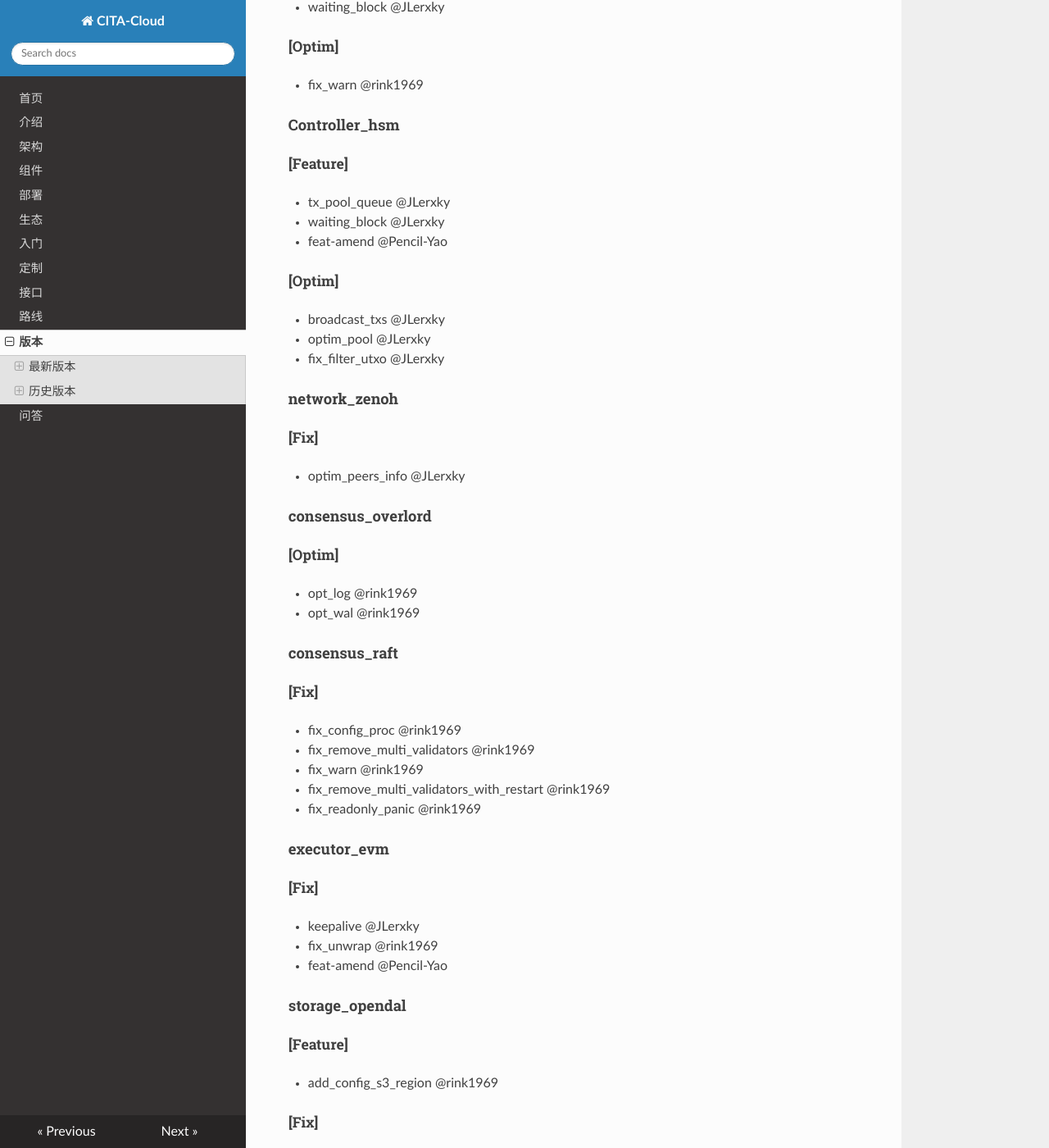
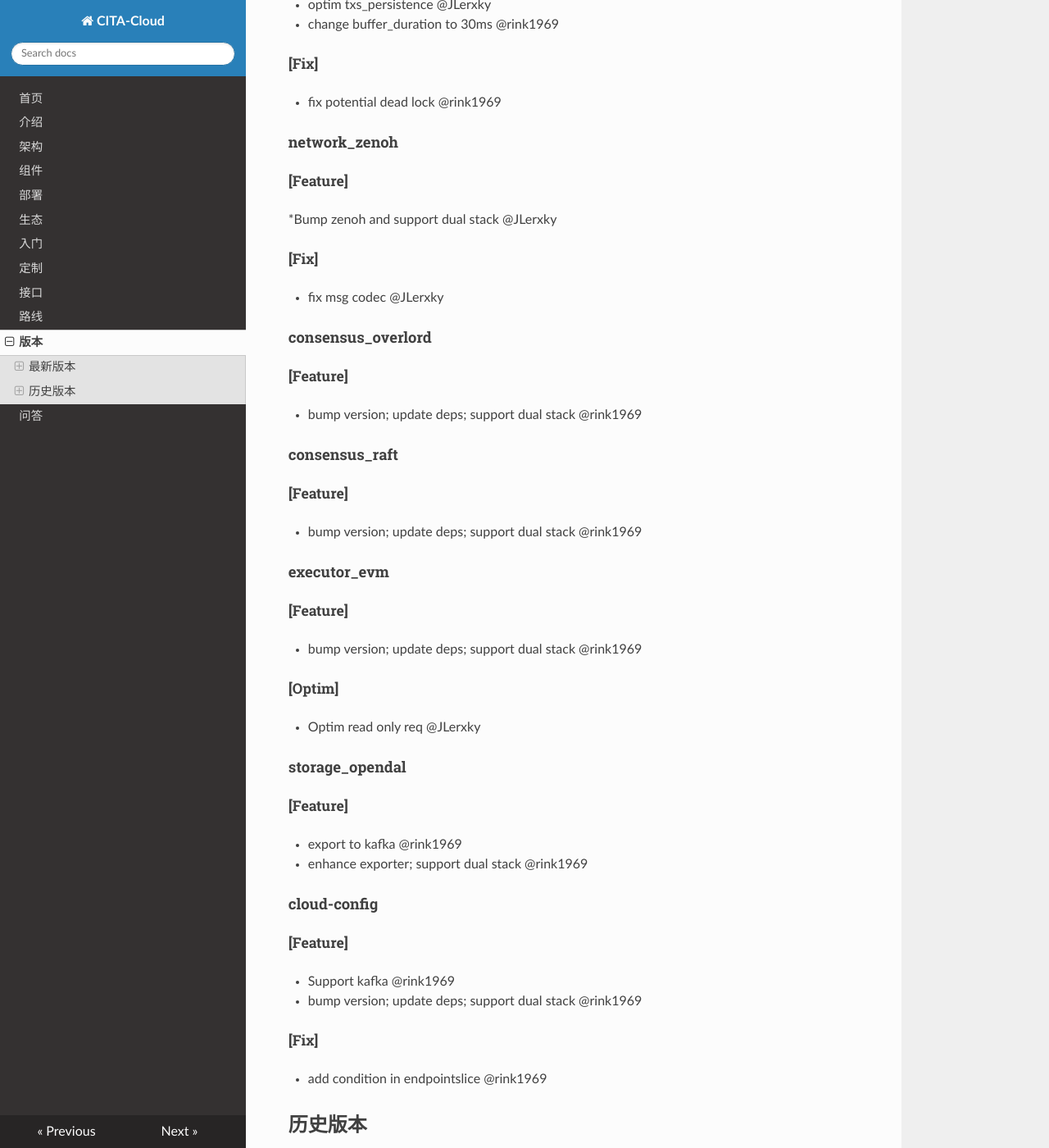
Before and after one commit to cita-cloud/docs, an MkDocs documentation site: the page built from docs/release.md, in a window 1280 px wide and 1400 px high, scrolled down 1348 px. Shown: the whole window at 82% size. Built offline with MkDocs 1.6.1, drawn with Linux system fonts in a browser that asks for light colours; nearby versions of some CDN libraries; some of the changed text lies outside the part shown.

Commit message:
bump v6.7.4

```diff
--- a/docs/release.md
+++ b/docs/release.md
@@ -1,5 +1,85 @@
 # 版本发布
 ## 最新版本
+
+### 6.7.4
+
+#### 主要更新内容
+
+- 支持IPv4/v6双栈
+- Controller_hsm 多项优化
+    - 交易持久化优化，更加及时进行交易持久化
+    - 调大批量转发交易的时间，批量效果更明显
+- network_zenoh
+  - 升级至zenoh 1.0
+- executor_evm
+  - 优化锁，提升读请求性能
+- storage_opendal
+  - 新增将区块链数据导出到kafka的功能（实验性）
+- cloud-config优化
+  - 配合storage_opendal增加导出到kafka的配置
+  - 修复endpoint问题
+
+相关Commit：
+
+#### cloud-common-rs
+##### [Feature]
+* support Dual-stack @rink1969
+
+#### crypto_eth
+##### [Feature]
+* support dual stack @rink1969
+
+#### crypto_sm
+##### [Feature]
+* support dual stack @rink1969
+
+#### Controller_hsm
+##### [Feature]
+* support dual stack @rink1969
+
+##### [Optim]
+* optim txs_persistence @JLerxky
+* change buffer_duration to 30ms @rink1969
+
+##### [Fix]
+* fix potential dead lock @rink1969
+
+#### network_zenoh
+##### [Feature]
+*Bump zenoh and support dual stack  @JLerxky
+
+##### [Fix]
+* fix msg codec @JLerxky
+
+#### consensus_overlord
+##### [Feature]
+* bump version; update deps; support dual stack @rink1969
+
+#### consensus_raft
+##### [Feature]
+* bump version; update deps; support dual stack  @rink1969
+
+#### executor_evm
+##### [Feature]
+* bump version; update deps; support dual stack  @rink1969
+
+##### [Optim]
+* Optim read only req @JLerxky
+
+#### storage_opendal
+##### [Feature]
+* export to kafka @rink1969
+* enhance exporter; support dual stack @rink1969
+
+#### cloud-config
+##### [Feature]
+* Support kafka  @rink1969
+* bump version; update deps; support dual stack  @rink1969
+
+##### [Fix]
+* add condition in endpointslice @rink1969
+
+## 历史版本
 
 ### 6.7.3
 
```
Also changed, not shown: other parts of docs/release.md (+0 -2 lines), docs/getting-start.md (+9 -11 lines).
